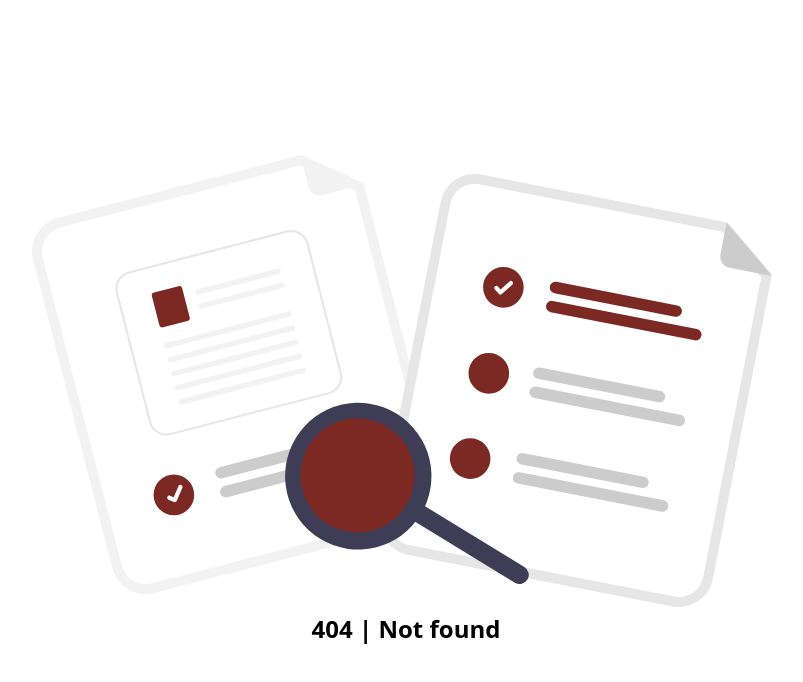
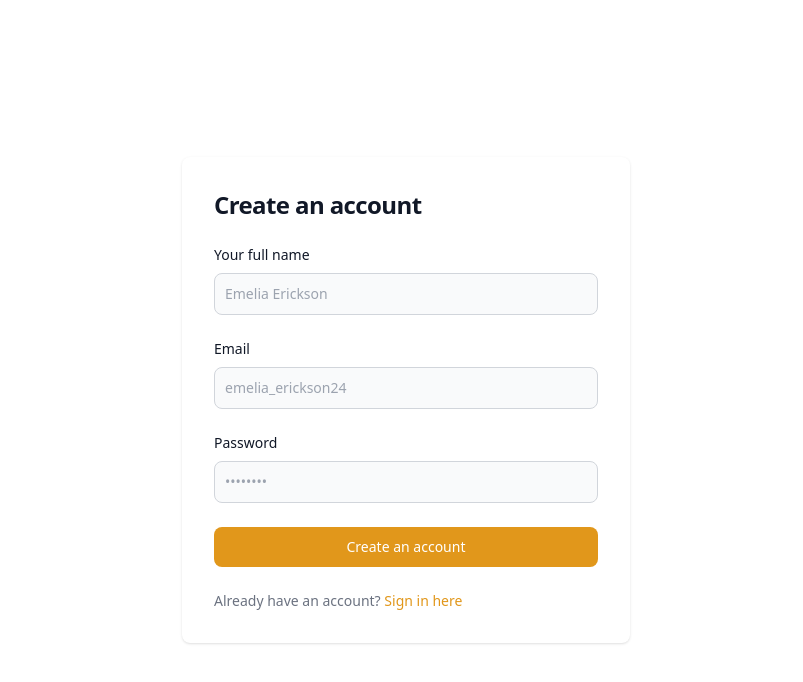
Before and after one commit to dev-poudel/roundhouse-campingcastle, a React (Create React App) app in the folder Downloads/roundhouse-campingcastle-Frontend-Merged/roundhouse-campingcastle-Frontend-Merged/: page /register in a window 1280 px wide. Before the commit this address had no page. Shown: the top 682 px of the page, without its empty margins (234-1037 px from the left). Built offline with nearby package versions, Linux system fonts and the light colour scheme.

Commit message:
loginandregister added

```diff
--- a/Downloads/roundhouse-campingcastle-Frontend-Merged/roundhouse-campingcastle-Frontend-Merged/src/App.js
+++ b/Downloads/roundhouse-campingcastle-Frontend-Merged/roundhouse-campingcastle-Frontend-Merged/src/App.js
@@ -4,7 +4,7 @@ import Header from "./components/Header";
 import Hero from "./components/Hero";
 import Aboutus from "./components/AboutUs";
 import Discounts from "./pages/resturant/offer/Discounts";
-import Room from "./pages/resturant/Room"
+import Room from "./pages/resturant/Room";
 import PhotoGallery from "./pages/resturant/PhotoGallery";
 import Review from "./pages/user/Review";
 import InquiryForm from "./pages/user/InquireForm";
@@ -14,6 +14,8 @@ import Dashboard from "./pages/admin/dashboard/Dashboard";
 import Gallery from "./pages/admin/dashboard/Gallery";
 import Rooms from "./pages/admin/dashboard/Rooms";
 import Notfound from "./components/Notfound";
+import PrivateRoute from "./pages/admin/auth/PrivateRoute";
+import Login from "./pages/admin/auth/Login";
 
 function App() {
   return (
@@ -37,17 +39,19 @@ function App() {
             </>
           }
         />
+        {/* <Route path="/login" element={<Login />} />
 
-        {/* Dashboard with Nested Routes */}
-        <Route path="/dashboard/*" element={<Dashboard />}>
+
+        <Route path="/dashboard/*" element={<PrivateRoute />}>
+          <Route index element={<Dashboard />} />
           <Route path="gallery" element={<Gallery />} />
           <Route path="rooms" element={<Rooms />} />
           <Route path="customers" element={<InquiryForm />} />
           <Route path="review" element={<Review />} />
-        </Route>
+        </Route> */}
 
         {/* Catch-All Route for 404 */}
-        <Route path="*" element={<Notfound/>} />
+        <Route path="*" element={<Notfound />} />
       </Routes>
     </RoomProvider>
   );
--- a/Downloads/roundhouse-campingcastle-Frontend-Merged/roundhouse-campingcastle-Frontend-Merged/src/index.js
+++ b/Downloads/roundhouse-campingcastle-Frontend-Merged/roundhouse-campingcastle-Frontend-Merged/src/index.js
@@ -14,6 +14,9 @@ import Bookings from './pages/user/Bookings';
 import Customerdetail from './pages/admin/dashboard/Customerdetail'
 import Notfound from './components/Notfound';
 import OfferEditor from './pages/admin/dashboard/OfferEditor';
+import Login from './pages/admin/auth/Login';
+import Register from './pages/admin/auth/Register';
+import PrivateRoute from './pages/admin/auth/PrivateRoute';
 
 const router = createBrowserRouter(
   createRoutesFromElements(
@@ -31,9 +34,11 @@ const router = createBrowserRouter(
         }
       />
       <Route path='/booking' element={<Bookings/>}/>
-
+      <Route path='/login' element={<Login/>}/>
+      <Route path='/register' element={<Register/>}/>
       {/* Dashboard Route with Nested Routes */}
-      <Route path='/dashboard' element={<Dashboard />}>
+      <Route path='/dashboard' element={<PrivateRoute/>}>
+        <Route index element={<Dashboard />} />
         <Route path="gallery" element={<Gallery />} />
         <Route path="rooms" element={<Rooms />} />
         <Route path="customers" element={<Customerdetail/>} />
--- a/Downloads/roundhouse-campingcastle-Frontend-Merged/roundhouse-campingcastle-Frontend-Merged/src/pages/admin/auth/Login.jsx
+++ b/Downloads/roundhouse-campingcastle-Frontend-Merged/roundhouse-campingcastle-Frontend-Merged/src/pages/admin/auth/Login.jsx
@@ -1,9 +1,67 @@
-import React from 'react'
+import React from "react";
+import { Link } from "react-router";
 
 const Login = () => {
   return (
-    <div>Login</div>
-  )
-}
+    <section class="flex flex-col justify-center items-center pt-6 min-h-screen">
+      <div class="w-full bg-white rounded-lg shadow dark:border md:mt-0 sm:max-w-md xl:p-0 dark:bg-gray-800 dark:border-gray-700">
+        <div class="p-6 space-y-4 md:space-y-6 sm:p-8">
+          <h1 class="text-xl font-bold leading-tight tracking-tight text-gray-900 md:text-2xl dark:text-white">
+            Create an account
+          </h1>
+          <form class="space-y-4 md:space-y-6" method="POST">
+            <div>
+              <label
+                for="email"
+                class="block mb-2 text-sm font-medium text-gray-900 dark:text-white"
+              >
+                Email
+              </label>
+              <input
+                type="email"
+                name="username"
+                id="username"
+                class="bg-gray-50 border border-gray-300 text-gray-900 sm:text-sm rounded-lg focus:ring-blue-600 focus:border-blue-600 block w-full p-2.5 dark:bg-gray-700 dark:border-gray-600 dark:placeholder-gray-400 dark:text-white dark:focus:ring-blue-500 dark:focus:border-blue-500"
+                placeholder="emelia_erickson24"
+                required=""
+              />
+            </div>
+            <div>
+              <label
+                for="password"
+                class="block mb-2 text-sm font-medium text-gray-900 dark:text-white"
+              >
+                Password
+              </label>
+              <input
+                type="password"
+                name="password"
+                id="password"
+                placeholder="••••••••"
+                class="bg-gray-50 border border-gray-300 text-gray-900 sm:text-sm rounded-lg focus:ring-blue-600 focus:border-blue-600 block w-full p-2.5 dark:bg-gray-700 dark:border-gray-600 dark:placeholder-gray-400 dark:text-white dark:focus:ring-blue-500 dark:focus:border-blue-500"
+                required=""
+              />
+            </div>
+            <button
+              type="submit"
+              class="w-full text-white bg-[#E1971B] hover:[#e6a331] focus:ring-4 focus:outline-none focus:ring-yellow-300 font-medium rounded-lg text-sm px-5 py-2.5 text-center dark:bg-yellow-600 dark:hover:bg-yellow-700 dark:focus:ring-yellow-400"
+            >
+              Create an account
+            </button>
+            <p class="text-sm font-light text-gray-500 dark:text-gray-400">
+              Dont't have an account?{" "}
+              <Link
+                class="font-medium text-[#E1971B] hover:underline dark:text-blue-500"
+                to="/register"
+              >
+                Sign in here
+              </Link>
+            </p>
+          </form>
+        </div>
+      </div>
+    </section>
+  );
+};
 
-export default Login
+export default Login;
--- /dev/null
+++ b/Downloads/roundhouse-campingcastle-Frontend-Merged/roundhouse-campingcastle-Frontend-Merged/src/pages/admin/auth/PrivateRoute.jsx
@@ -0,0 +1,9 @@
+import { Navigate, Outlet } from "react-router-dom";
+
+const PrivateRoute = () => {
+  const isAuthenticated = localStorage.getItem("userToken"); // Check if user is logged in
+
+  return isAuthenticated ? <Outlet /> : <Navigate to="/login" replace />;
+};
+
+export default PrivateRoute;
--- a/Downloads/roundhouse-campingcastle-Frontend-Merged/roundhouse-campingcastle-Frontend-Merged/src/pages/admin/auth/Register.jsx
+++ b/Downloads/roundhouse-campingcastle-Frontend-Merged/roundhouse-campingcastle-Frontend-Merged/src/pages/admin/auth/Register.jsx
@@ -1,9 +1,83 @@
-import React from 'react'
+import React from "react";
+import { Link } from "react-router";
 
 const Register = () => {
   return (
-    <div>Register</div>
-  )
-}
+    <section class="flex flex-col items-center justify-center min-h-screen">
+      <div class="w-full bg-white rounded-lg shadow dark:border md:mt-0 sm:max-w-md xl:p-0 dark:bg-gray-800 dark:border-gray-700">
+        <div class="p-6 space-y-4 md:space-y-6 sm:p-8">
+          <h1 class="text-xl font-bold leading-tight tracking-tight text-gray-900 md:text-2xl dark:text-white">
+            Create an account
+          </h1>
+          <form class="space-y-4 md:space-y-6" method="POST">
+            <div>
+              <label
+                for="name"
+                class="block mb-2 text-sm font-medium text-gray-900 dark:text-white"
+              >
+                Your full name
+              </label>
+              <input
+                type="text"
+                name="name"
+                id="name"
+                class="bg-gray-50 border border-gray-300 text-gray-900 sm:text-sm rounded-lg focus:ring-blue-600 focus:border-blue-600 block w-full p-2.5 dark:bg-gray-700 dark:border-gray-600 dark:placeholder-gray-400 dark:text-white dark:focus:ring-blue-500 dark:focus:border-blue-500"
+                placeholder="Emelia Erickson"
+                required=""
+              />
+            </div>
+            <div>
+              <label
+                for="email"
+                class="block mb-2 text-sm font-medium text-gray-900 dark:text-white"
+              >
+                Email
+              </label>
+              <input
+                type="email"
+                name="username"
+                id="username"
+                class="bg-gray-50 border border-gray-300 text-gray-900 sm:text-sm rounded-lg focus:ring-blue-600 focus:border-blue-600 block w-full p-2.5 dark:bg-gray-700 dark:border-gray-600 dark:placeholder-gray-400 dark:text-white dark:focus:ring-blue-500 dark:focus:border-blue-500"
+                placeholder="emelia_erickson24"
+                required=""
+              />
+            </div>
+            <div>
+              <label
+                for="password"
+                class="block mb-2 text-sm font-medium text-gray-900 dark:text-white"
+              >
+                Password
+              </label>
+              <input
+                type="password"
+                name="password"
+                id="password"
+                placeholder="••••••••"
+                class="bg-gray-50 border border-gray-300 text-gray-900 sm:text-sm rounded-lg focus:ring-blue-600 focus:border-blue-600 block w-full p-2.5 dark:bg-gray-700 dark:border-gray-600 dark:placeholder-gray-400 dark:text-white dark:focus:ring-blue-500 dark:focus:border-blue-500"
+                required=""
+              />
+            </div>
+            <button
+              type="submit"
+              class="w-full text-white bg-[#E1971B] hover:bg-[#e3ac4d] focus:ring-4 focus:outline-none focus:ring-blue-300 font-medium rounded-lg text-sm px-5 py-2.5 text-center dark:bg-blue-600 dark:hover:bg-blue-700 dark:focus:ring-blue-800"
+            >
+              Create an account
+            </button>
+            <p class="text-sm font-light text-gray-500 dark:text-gray-400">
+              Already have an account?{" "}
+              <Link
+                class="font-medium text-[#E1971B] hover:underline dark:text-[#E1971B]"
+                to="/login"
+              >
+                Sign in here
+              </Link>
+            </p>
+          </form>
+        </div>
+      </div>
+    </section>
+  );
+};
 
-export default Register
+export default Register;
--- a/Downloads/roundhouse-campingcastle-Frontend-Merged/roundhouse-campingcastle-Frontend-Merged/src/pages/admin/dashboard/OfferEditor.jsx
+++ b/Downloads/roundhouse-campingcastle-Frontend-Merged/roundhouse-campingcastle-Frontend-Merged/src/pages/admin/dashboard/OfferEditor.jsx
@@ -1,5 +1,4 @@
-import React, { useState, useEffect } from "react";
-import ReactQuill from "react-quill";
+import React, { useState } from "react";
 import "react-quill/dist/quill.snow.css"; // import styles
 import discounts from "../../../assets/timer.png";
 
@@ -136,7 +135,7 @@ const OfferEditor = () => {
                 />
               </div>
 
-              {/* Background Image */}
+              {/* ---Background Image---- */}
               <div className="mb-4">
                 <label className="block text-sm font-medium">
                   Background Image
--- a/Downloads/roundhouse-campingcastle-Frontend-Merged/roundhouse-campingcastle-Frontend-Merged/src/pages/admin/dashboard/Rooms.jsx
+++ b/Downloads/roundhouse-campingcastle-Frontend-Merged/roundhouse-campingcastle-Frontend-Merged/src/pages/admin/dashboard/Rooms.jsx
@@ -48,7 +48,6 @@ const Rooms = () => {
     ]);
 
     handleClose();
-
     setBannerTitle("");
     setCreatedAt("");
     setImage("");
@@ -137,7 +136,6 @@ const Rooms = () => {
           ))}
         </tbody>
       </table>
-
       <Setting />
     </div>
   );
```
